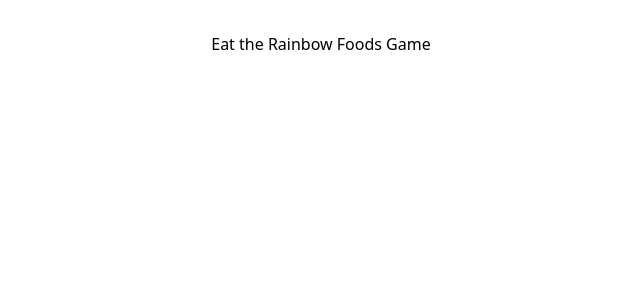
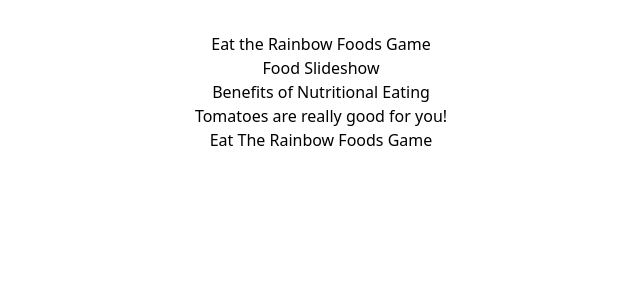
Before and after one commit to lavollmer/eat-the-rainbow-foods, a React (Vite) app: page / in a window 1280 px wide. Shown: the top 300 px of the page, without its empty margins (319-959 px from the left). Built offline with nearby package versions, Linux system fonts and the light colour scheme.

Commit message:
adding components for the eat the rainbow game

```diff
--- a/src/App.jsx
+++ b/src/App.jsx
@@ -1,11 +1,23 @@
 import "./App.css";
+import React from "react";
+import Header from "./assets/Header";
+import Footer from "./assets/Footer";
+import Learn from "./assets/LearnBenefits"
 
 function App() {
-
   return (
     <>
       <div>
         <h1>Eat the Rainbow Foods Game</h1>
+      </div>
+      <div>
+        <Header />
+      </div>
+      <div>
+        <Learn/>
+      </div>
+      <div>
+        <Footer />
       </div>
     </>
   );
--- /dev/null
+++ b/src/assets/Footer.jsx
@@ -0,0 +1,13 @@
+import React from 'react'
+
+const Footer = () => {
+  return (
+    <div>
+        <div>
+            <h1>Eat The Rainbow Foods Game</h1>
+        </div>
+    </div>
+  )
+}
+
+export default Footer
--- /dev/null
+++ b/src/assets/Header.jsx
@@ -0,0 +1,11 @@
+import React from 'react'
+
+const Header = () => {
+  return (
+    <div>
+        <h1>Food Slideshow</h1>
+    </div>
+  )
+}
+
+export default Header
--- /dev/null
+++ b/src/assets/LearnBenefits.jsx
@@ -0,0 +1,16 @@
+import React from 'react'
+
+const LearnBenefits = () => {
+  return (
+    <div>
+      <div>
+        <h2>Benefits of Nutritional Eating</h2>
+      </div>
+      <div>
+        <p>Tomatoes are really good for you!</p>
+      </div>
+    </div>
+  )
+}
+
+export default LearnBenefits
```
Also changed, not shown: src/assets/PlayTheGame.jsx (added).
